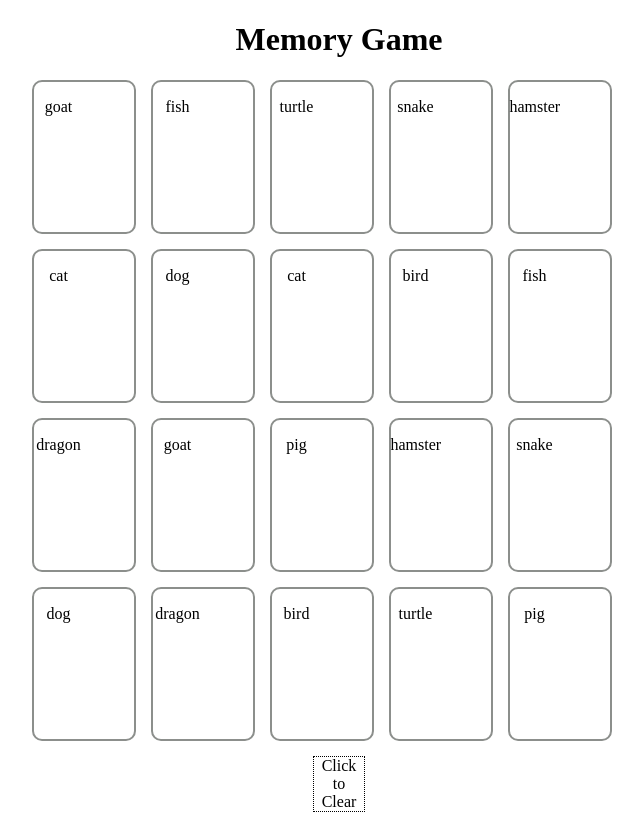
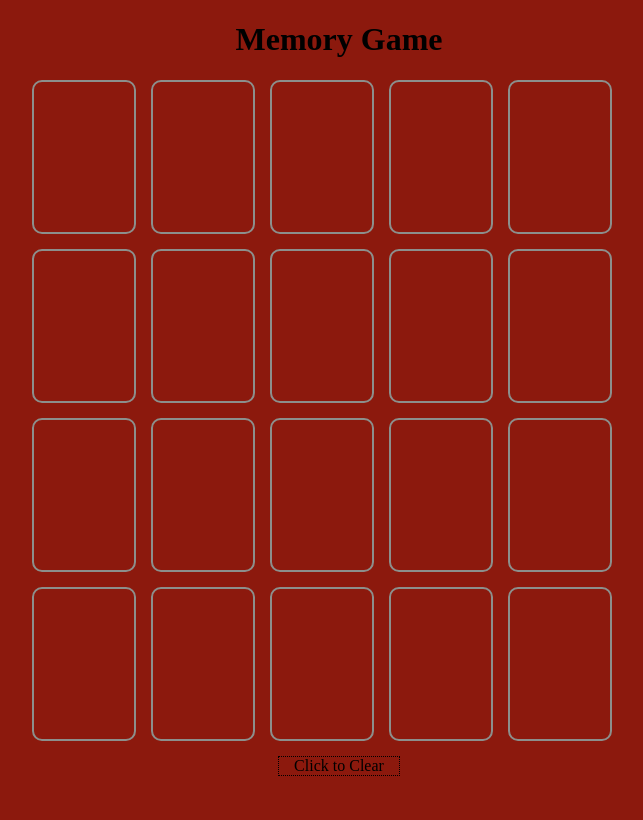
Before and after one commit to jsterling1/jsterling.github.io, a plain HTML site: page Memory/index.html in a window 1280 px wide. Shown: the whole page, without its empty margins (301-944 px from the left). Drawn offline with nearby package versions, Linux system fonts and the light colour scheme.

Commit message:
Update stylesheet.css

```diff
--- a/Memory/stylesheet.css
+++ b/Memory/stylesheet.css
@@ -18,11 +18,11 @@ h1 {
 }
 p {
   text-align: center;
-  opacity: 1;
+  opacity: 0;
   width: 50px;
 }
 #clear {
-  opacity: 1;0
+  opacity: 1;
   width: 120px;
   margin: 0 auto;
   border: 1px;
@@ -31,3 +31,6 @@ p {
 .correct {
   font-weight: bold;
 }
+body{
+  background-color: #8C190D;
+}
```
